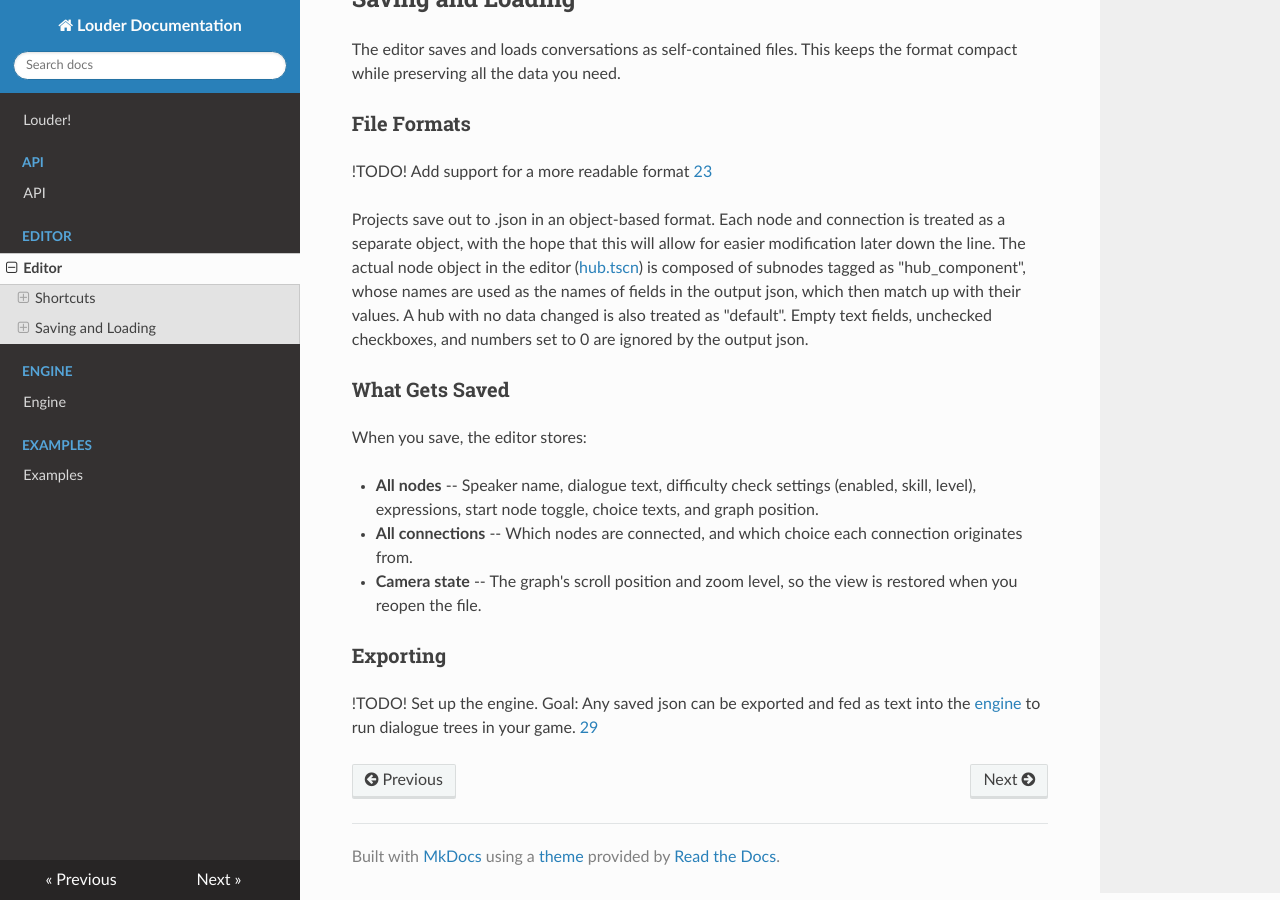
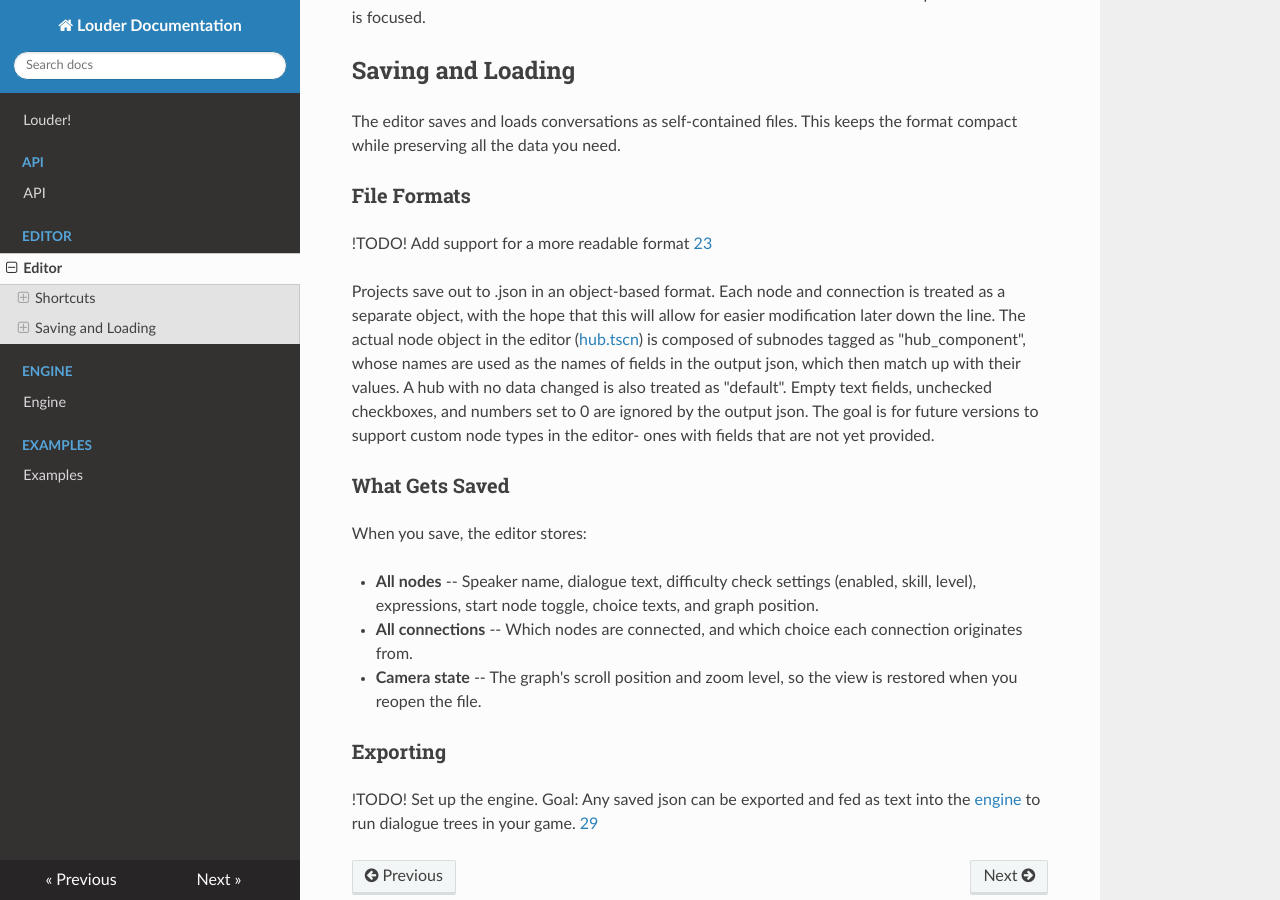
Before and after one commit to Roboticy3/Louder, an MkDocs documentation site: the page built from docs/docs/editor/index.md, in a window 1280 px wide and 900 px high, scrolled down 1791 px. Built offline with MkDocs 1.6.1, drawn with Linux system fonts in a browser that asks for light colours; nearby versions of some CDN libraries; some of the changed text lies outside the part shown.

Commit message:
tinkering and more changes

```diff
--- a/docs/docs/editor/index.md
+++ b/docs/docs/editor/index.md
@@ -12,6 +12,8 @@ to run dialogue in your game.
 
 ## Shortcuts
 !TODO! Most keybinds do not work while editing text. This should be fixed somehow. [28](https://github.com/Roboticy3/Louder/issues/28)
+
+!TODO! Implement a view menu for changing the colors of nodes based on Speaker, tags and so on. Currently node colors are hard coded.
 
 ### Selection and Focus
 !TODO! Focus changes based on how nodes are connected to each other is still not done. This should improve flow. [27](https://github.com/Roboticy3/Louder/issues/27)
@@ -66,7 +68,7 @@ keeps the format compact while preserving all the data you need.
 ### File Formats
 !TODO! Add support for a more readable format [23](https://github.com/Roboticy3/Louder/issues/23)
 
-Projects save out to .json in an object-based format. Each node and connection is treated as a separate object, with the hope that this will allow for easier modification later down the line. The actual node object in the editor ([hub.tscn](https://github.com/Roboticy3/Louder/blob/main/editor/entities/hub.tscn)) is composed of subnodes tagged as "hub_component", whose names are used as the names of fields in the output json, which then match up with their values. A hub with no data changed is also treated as "default". Empty text fields, unchecked checkboxes, and numbers set to 0 are ignored by the output json.
+Projects save out to .json in an object-based format. Each node and connection is treated as a separate object, with the hope that this will allow for easier modification later down the line. The actual node object in the editor ([hub.tscn](https://github.com/Roboticy3/Louder/blob/main/editor/entities/hub.tscn)) is composed of subnodes tagged as "hub_component", whose names are used as the names of fields in the output json, which then match up with their values. A hub with no data changed is also treated as "default". Empty text fields, unchecked checkboxes, and numbers set to 0 are ignored by the output json. The goal is for future versions to support custom node types in the editor- ones with fields that are not yet provided.
 
 ### What Gets Saved
 
--- a/docs/mkdocs.yml
+++ b/docs/mkdocs.yml
@@ -6,3 +6,9 @@ theme:
 
 plugins:
   - search
+
+markdown_extensions:
+  - tables
+
+extra_css:
+  - stylesheets/extra.css
```
Also changed, not shown: docs/docs/engine/index.md (+19 -19 lines).
